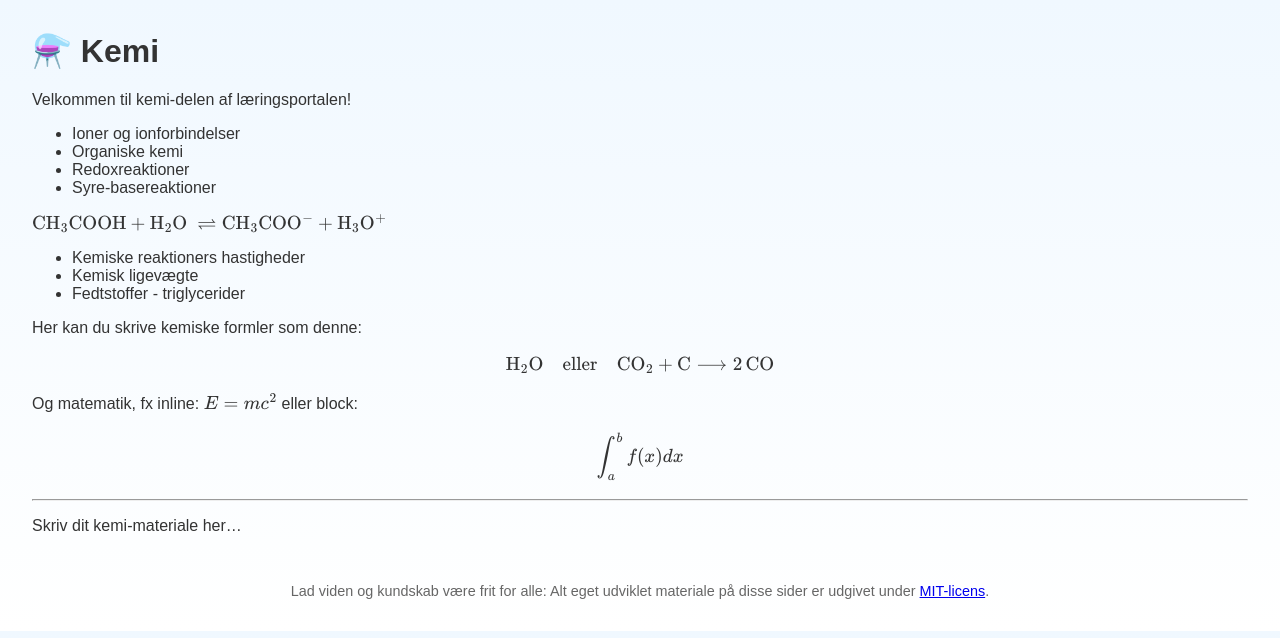
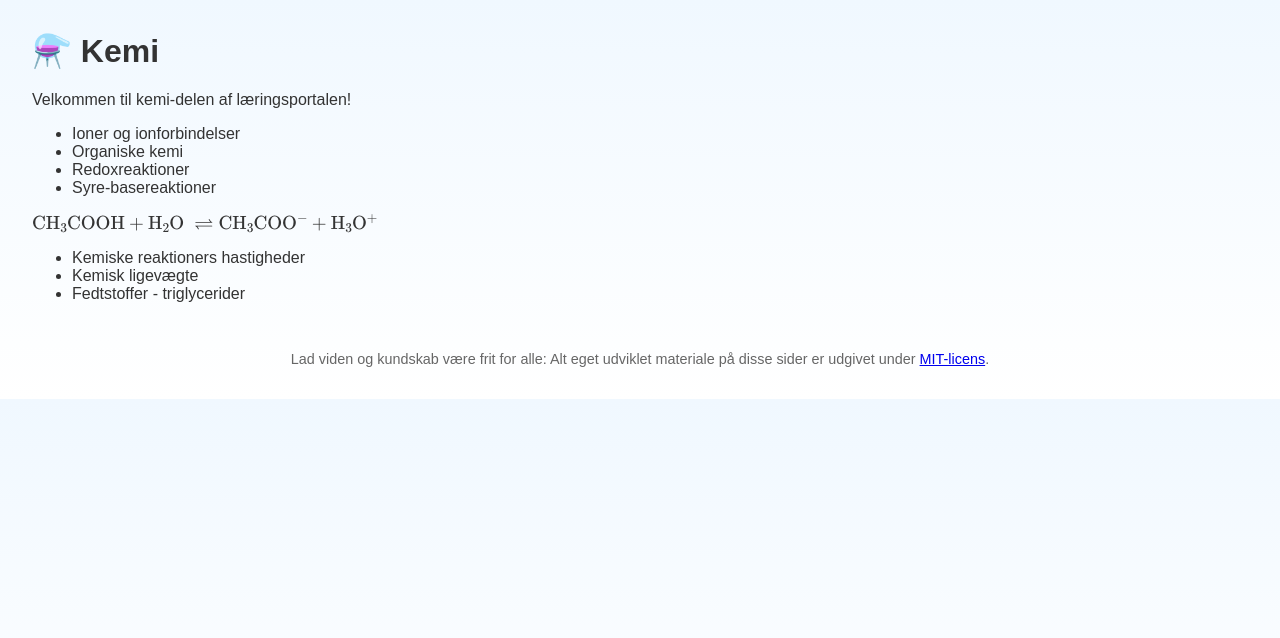
Before and after one commit to jenskaalby/matkem, a Jekyll site: the page built from Kemi/index.md, in a window 1280 px wide. Shown: the top 638 px of the page. Built offline with Jekyll 4.4.1, drawn with Linux system fonts in a browser that asks for light colours.

Commit message:
Update index.md

```diff
--- a/Kemi/index.md
+++ b/Kemi/index.md
@@ -18,20 +18,3 @@ $
 - Kemiske reaktioners hastigheder
 - Kemisk ligevægte
 - Fedtstoffer - triglycerider
-
-
-Her kan du skrive kemiske formler som denne:
-
-$$
-\ce{H2O} \quad \text{eller} \quad \ce{CO2 + C -> 2 CO}
-$$
-
-Og matematik, fx inline: $E=mc^2$ eller block:
-
-$$
-\int_a^b f(x) dx
-$$
-
----
-
-Skriv dit kemi-materiale her...
```
